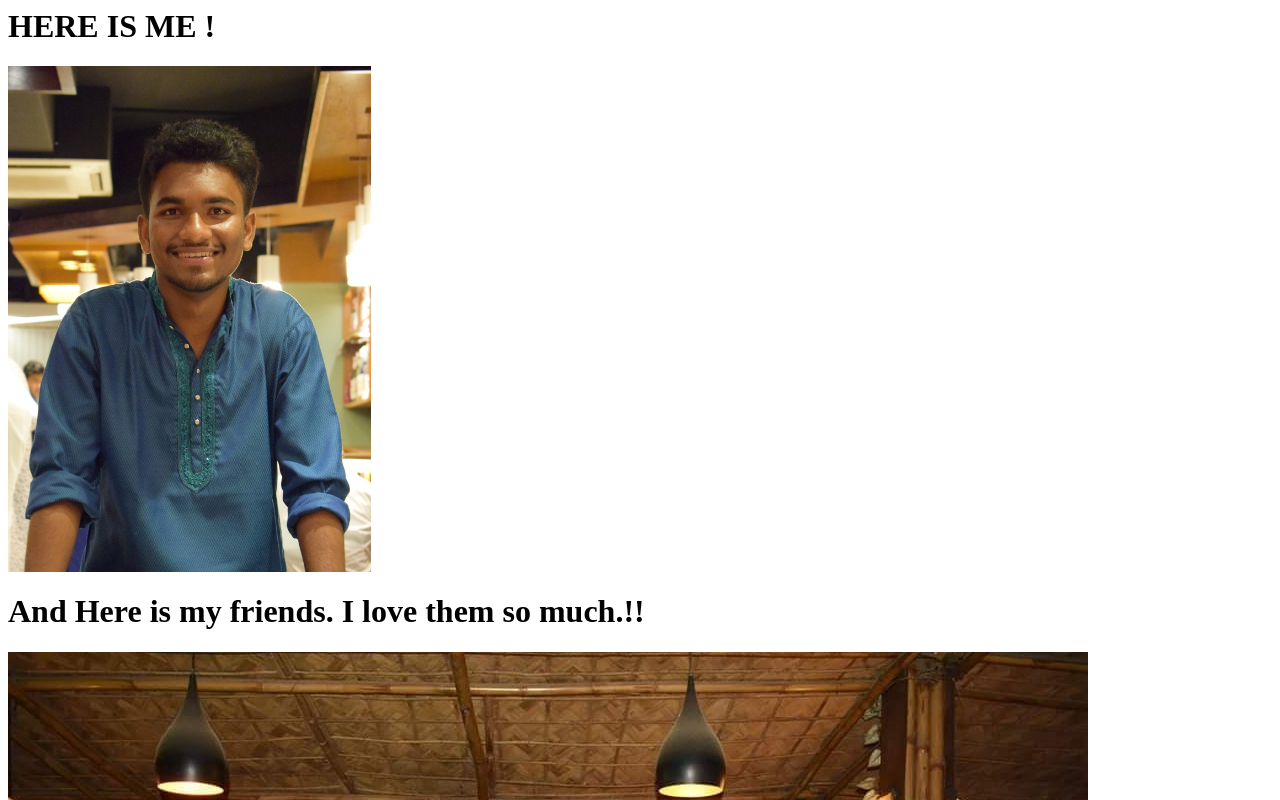
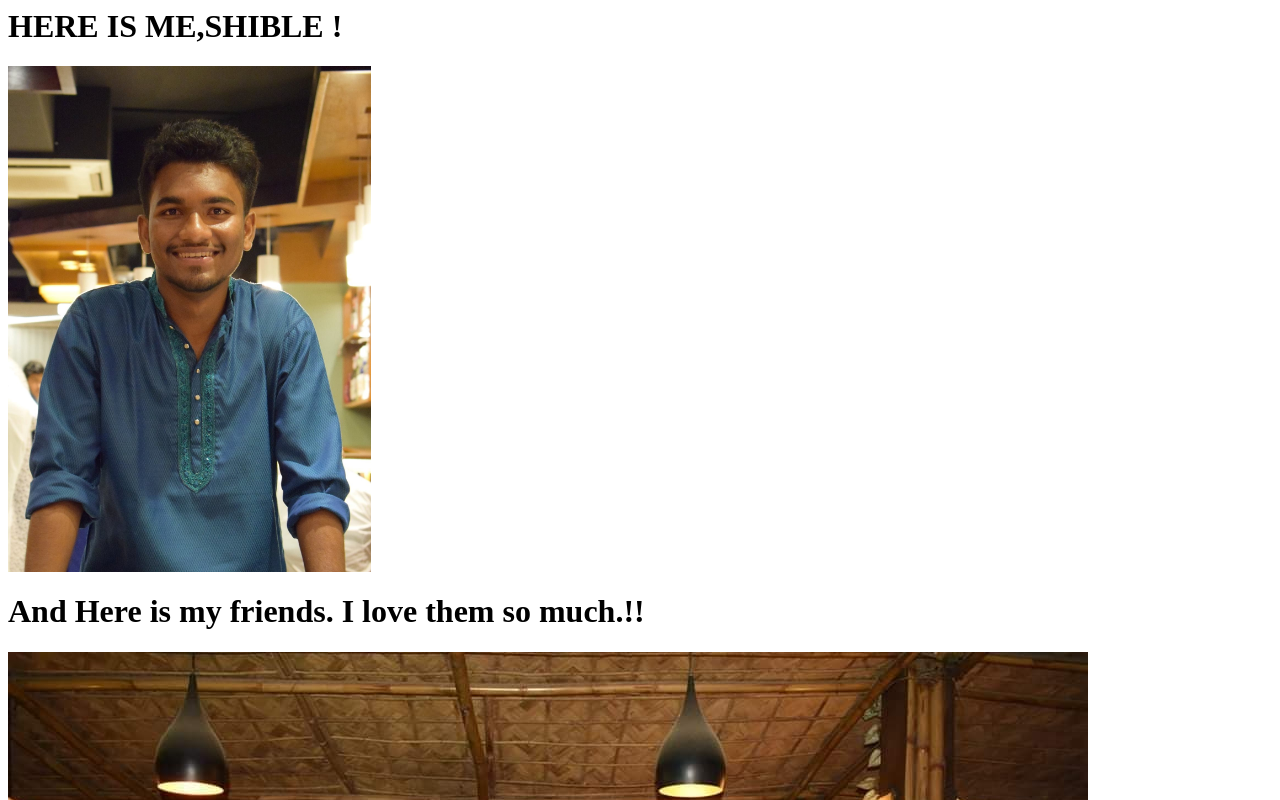
Before and after one commit to SHIBLE75/SHIBLE75.github.io, a plain HTML site: page MEE.html in a window 1280 px wide. Shown: the top 800 px of the page. Drawn offline with Linux system fonts and the light colour scheme.

Commit message:
Update MEE.html

```diff
--- a/MEE.html
+++ b/MEE.html
@@ -1,9 +1,8 @@
 <!DOCTYPE>
 <html>
 <body>
-<h1> HERE IS ME !</h1>
+<h1> HERE IS ME,SHIBLE !</h1>
 <img src="17575me.jpg"width="363">
 <h1>And Here is my friends. I love them so much.!!</h1>
 
 <img src="75friends.jpg" >
-<img src="new 1.jpg" >
```
